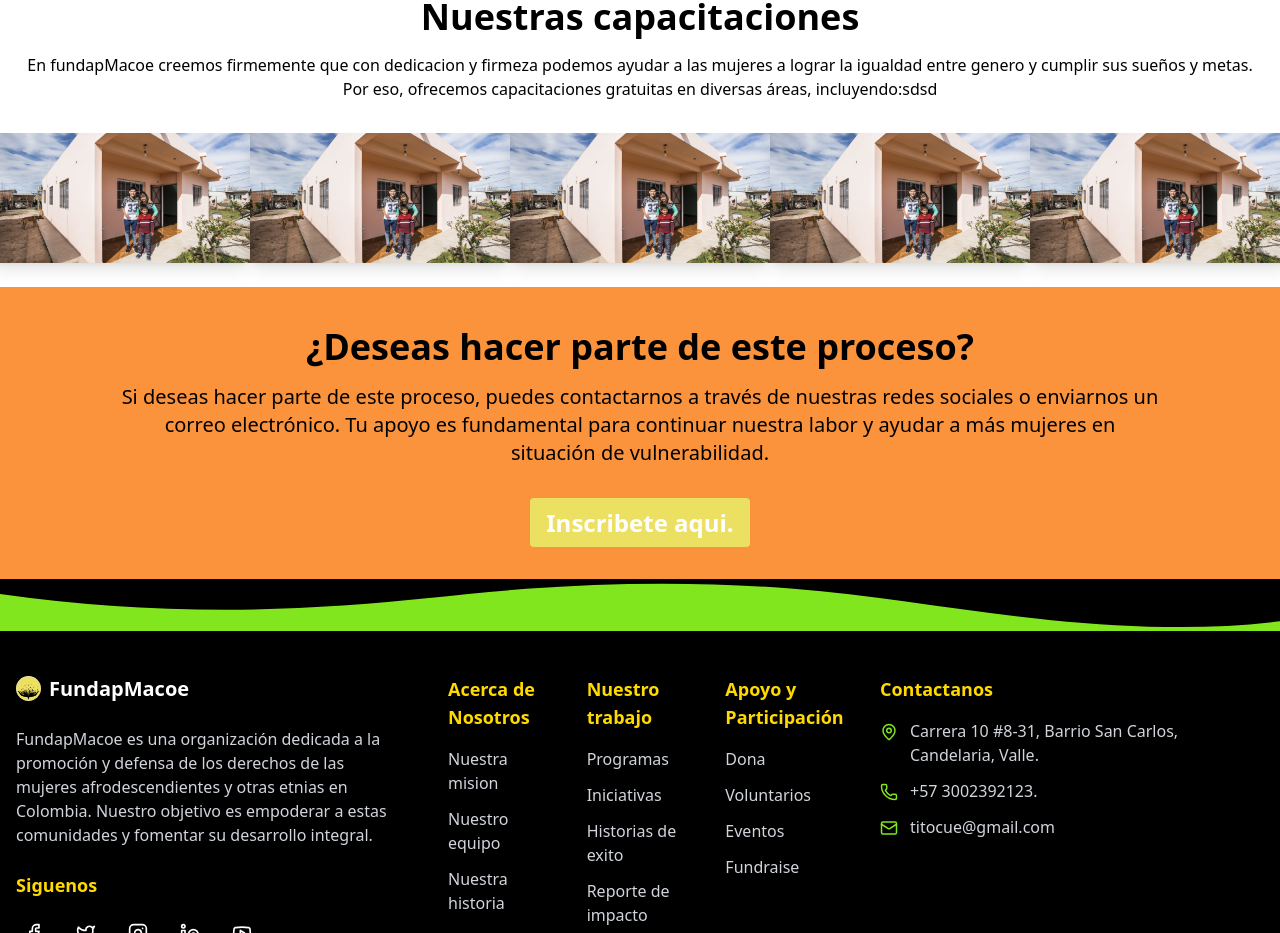
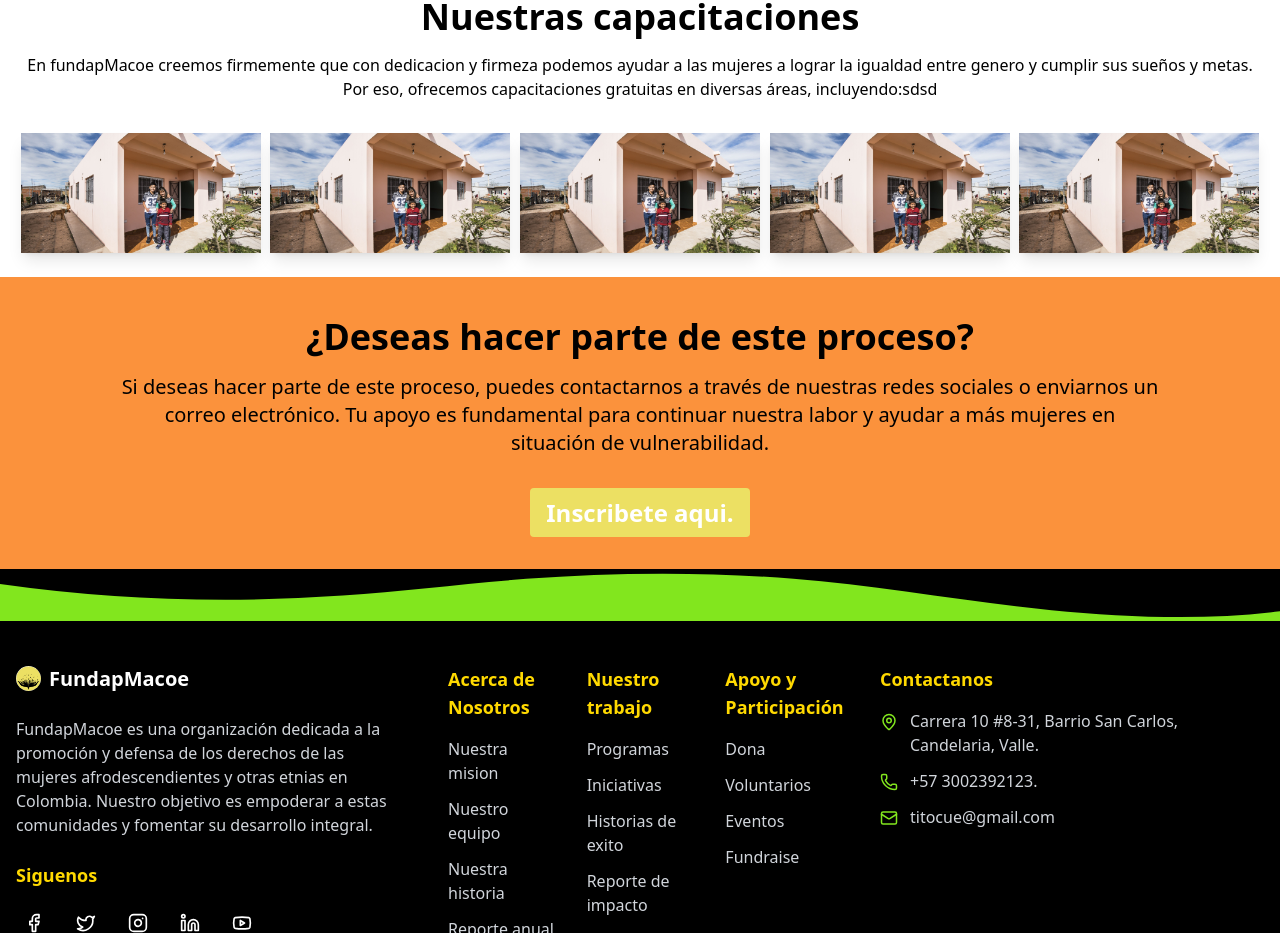
Before and after one commit to CristianAGarces/fundap-front, a Next.js app: page / in a window 1280 px wide. Shown: the part 4340-5273 px from the top of the page. Built offline with nearby package versions, Linux system fonts and the light colour scheme.

Commit message:
Pruebas on the web

```diff
--- a/src/app/page.tsx
+++ b/src/app/page.tsx
@@ -172,7 +172,7 @@
             <Image
               src="/imagen21.jpg"
               alt="Capacitación"
-              width={260}
+              width={240}
               height={155}
               className="mx-auto mt-4 shadow-lg"
               priority
@@ -180,7 +180,7 @@
             <Image
               src="/imagen21.jpg"
               alt="Capacitación"
-              width={260}
+              width={240}
               height={155}
               className="mx-auto mt-4 shadow-lg"
               priority
@@ -188,7 +188,7 @@
             <Image
               src="/imagen21.jpg"
               alt="Capacitación"
-              width={260}
+              width={240}
               height={155}
               className="mx-auto mt-4 shadow-lg"
               priority
@@ -196,7 +196,7 @@
             <Image
               src="/imagen21.jpg"
               alt="Capacitación"
-              width={260}
+              width={240}
               height={155}
               className="mx-auto mt-4 shadow-lg"
               priority
@@ -204,7 +204,7 @@
             <Image
               src="/imagen21.jpg"
               alt="Capacitación"
-              width={260}
+              width={240}
               height={155}
               className="mx-auto mt-4 shadow-lg"
               priority
```
